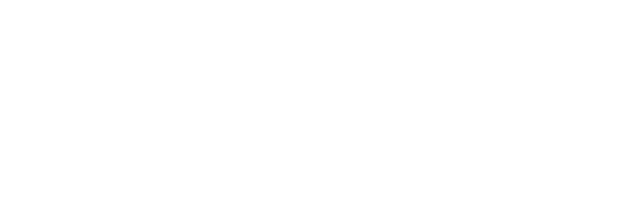
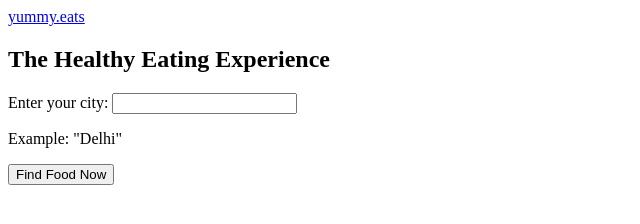
Before and after one commit to prateek-budhiraja/landing-yummy.eats, a plain HTML site: page index.html in a window 1280 px wide. Shown: the whole page, without its empty margins (0-640 px from the left). Drawn offline with Linux system fonts and the light colour scheme.

Commit message:
added top section html

```diff
--- a/index.html
+++ b/index.html
@@ -6,5 +6,24 @@
 		<meta name="viewport" content="width=device-width, initial-scale=1.0" />
 		<title>yummy.eats</title>
 	</head>
-	<body></body>
+	<body>
+		<div class="hero-section">
+			<section class="top">
+				<header>
+					<a href="#">yummy.eats</a>
+				</header>
+				<h1><span>The Healthy</span> Eating Experience</h1>
+				<div class="form-container">
+					<form action="">
+						<div class="form-left">
+							<label for="city">Enter your city:</label>
+							<input type="text" name="city" id="city" />
+							<p>Example: "Delhi"</p>
+						</div>
+						<input type="button" value="Find Food Now" />
+					</form>
+				</div>
+			</section>
+		</div>
+	</body>
 </html>
```
